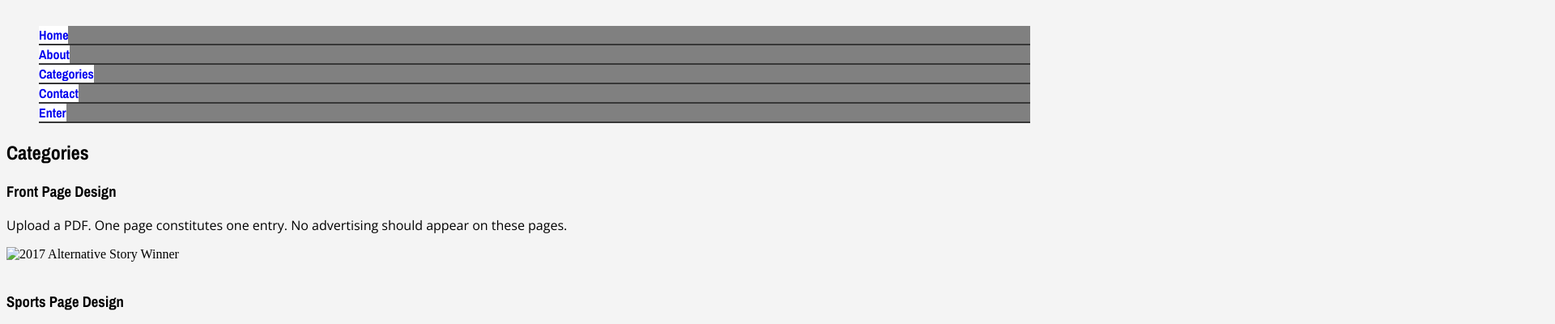
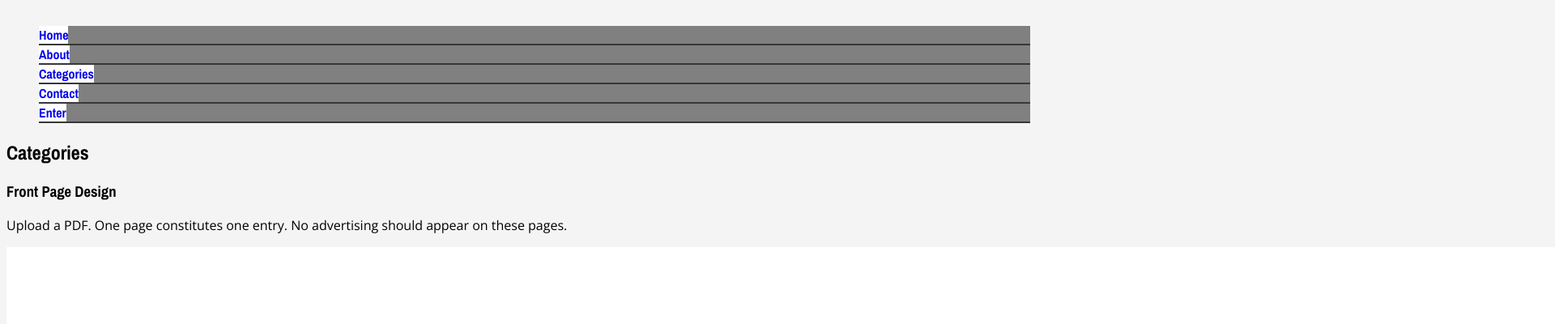
Before and after one commit to J4502-fs17/snd2, a plain HTML site: page categories.html in a window 1280 px wide. Shown: the part 216-616 px from the top of the page at 81% size, 1920 px wide, since content can reach past the window. Drawn offline with nearby package versions, Linux system fonts and the light colour scheme.

Commit message:
fixed photo mistake

```diff
--- a/categories.html
+++ b/categories.html
@@ -27,7 +27,7 @@
 
      <h3>Front Page Design</h3>
       <p>Upload a PDF. One page constitutes one entry. No advertising should appear on these pages.</p>
-      <img src="2017alternativestoryformat.jpg" alt="2017 Alternative Story Winner" />
+      <img src="2017 Winners/2017alternativestoryformat.jpg" alt="2017 Alternative Story Winner" />
         <br></br>
 
   <h3>Sports Page Design</h3>
```
